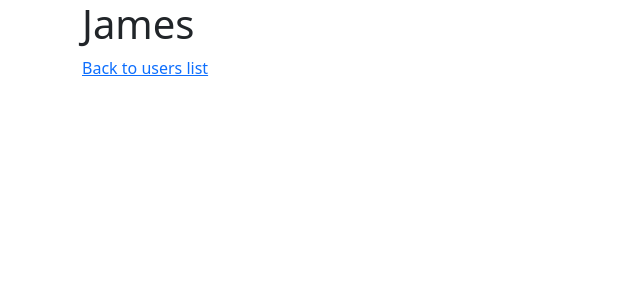
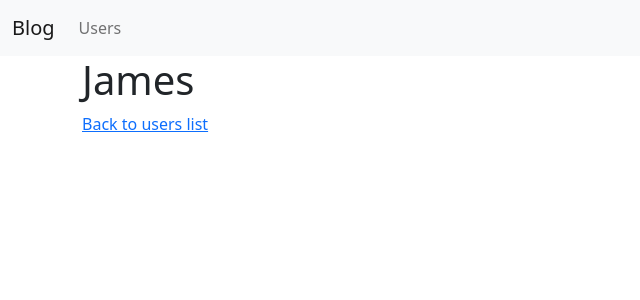
Before and after one commit to mahenzon/flask-lessons, a Flask app: page /users/1/ in a window 1280 px wide. Shown: the top 300 px of the page, without its empty margins (0-640 px from the left). Run offline with Flask 2, Linux system fonts and the light colour scheme; some libraries are stand-ins or nearby versions.

Commit message:
add navbar into the basic template

```diff
--- a/blog/templates/base.html
+++ b/blog/templates/base.html
@@ -8,6 +8,9 @@
     <!-- Bootstrap CSS -->
     <link href="{{ url_for('static', filename='css/bootstrap.min.css') }}" rel="stylesheet">
 
+    <!-- Bootstrap JS -->
+    <script src="{{ url_for('static', filename='js/bootstrap.bundle.min.js') }}"></script>
+
     <title>
       {% block title %}
         Base
@@ -15,6 +18,28 @@
     </title>
   </head>
   <body>
+    {# nav bar #}
+    <nav class="navbar navbar-expand-md navbar-light bg-light">
+      <div class="container-fluid">
+        <a class="navbar-brand" href="{{ url_for('index') }}">Blog</a>
+        <button class="navbar-toggler" type="button" data-bs-toggle="collapse" data-bs-target="#navbarNavAltMarkup" aria-controls="navbarNavAltMarkup" aria-expanded="false" aria-label="Toggle navigation">
+          <span class="navbar-toggler-icon"></span>
+        </button>
+        <div class="collapse navbar-collapse" id="navbarNavAltMarkup">
+          <div class="navbar-nav">
+            {% for (endpoint, label) in [('users_app.list', 'Users')] %}
+              <a href="{{ url_for(endpoint) }}"
+                 class="nav-link {% if request.endpoint == endpoint -%}active{%- endif %}"
+              >
+                {{ label }}
+              </a>
+            {% endfor %}
+          </div>
+        </div>
+      </div>
+    </nav>
+
+    {# main body #}
     <div class="container">
       {% block body %}
         Hello base!
```
